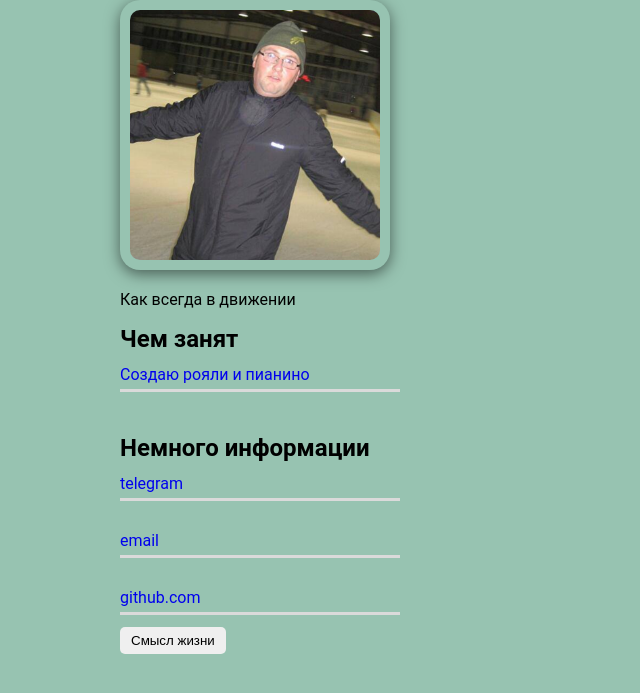
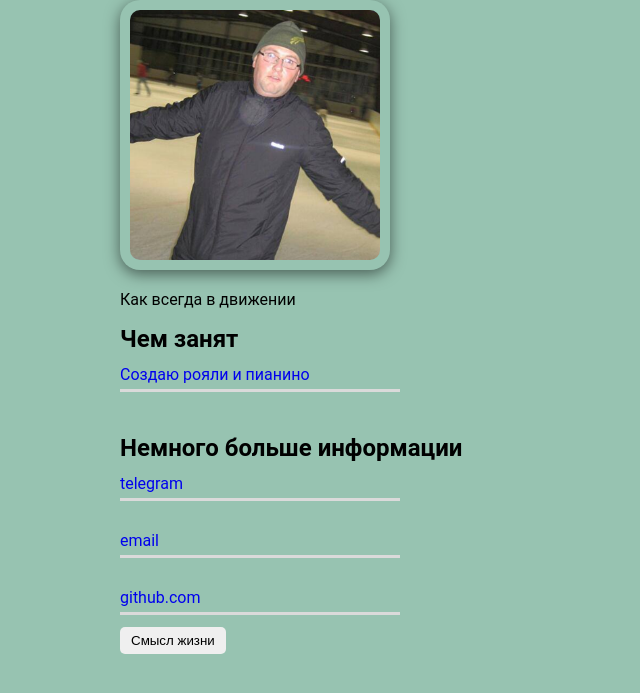
Before and after one commit to dicrymov/dicrymov.github.io, a plain HTML site: page index.html in a window 1280 px wide. Shown: the part 81-774 px from the top of the page, without its empty margins (0-640 px from the left). Drawn offline with Linux system fonts and the light colour scheme.

Commit message:
добавил слово больше

```diff
--- a/index.html
+++ b/index.html
@@ -19,7 +19,7 @@
 				<a href="https://akkordpiano.ru/?ysclid=mau5eudshp415114387">Создаю рояли и пианино</a>
 				<br>
 
-			<h2>Немного информации</h2>
+			<h2>Немного больше информации</h2>
 
 			<div class="contacts">
 
```
